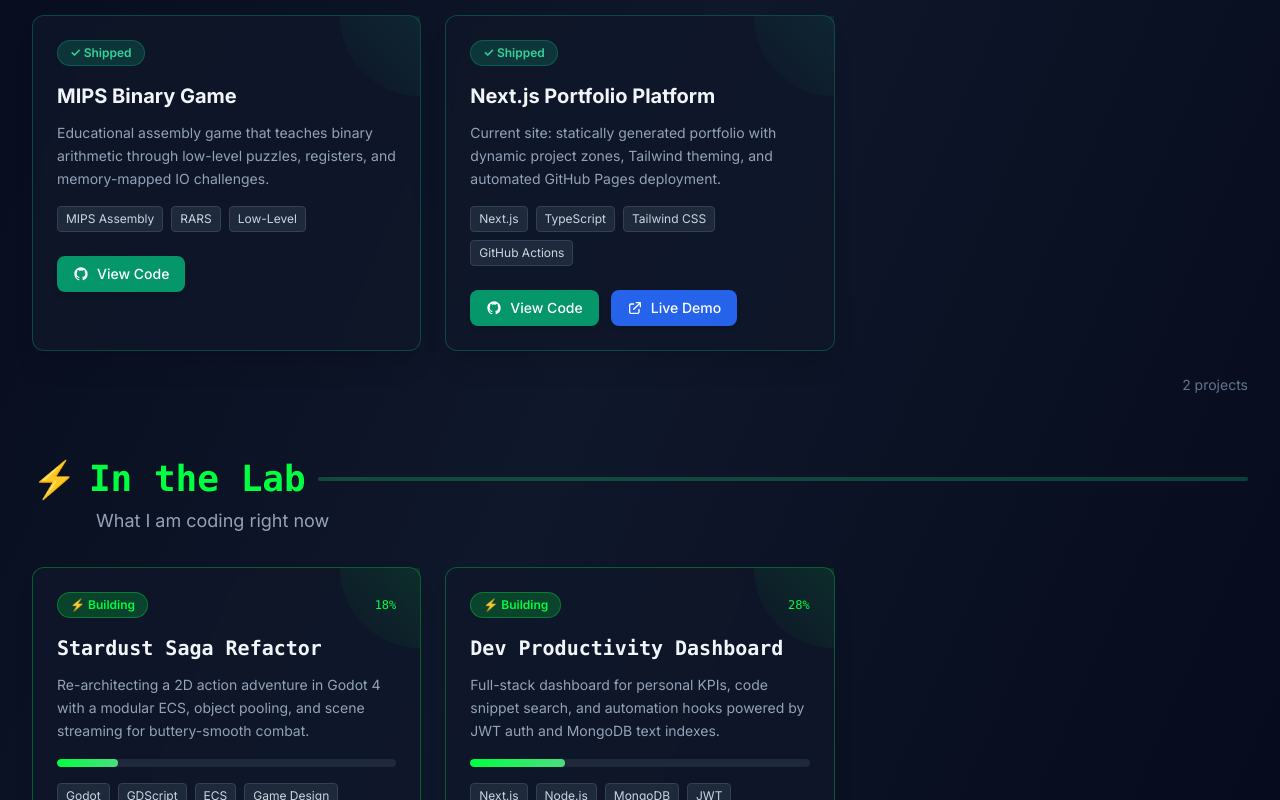
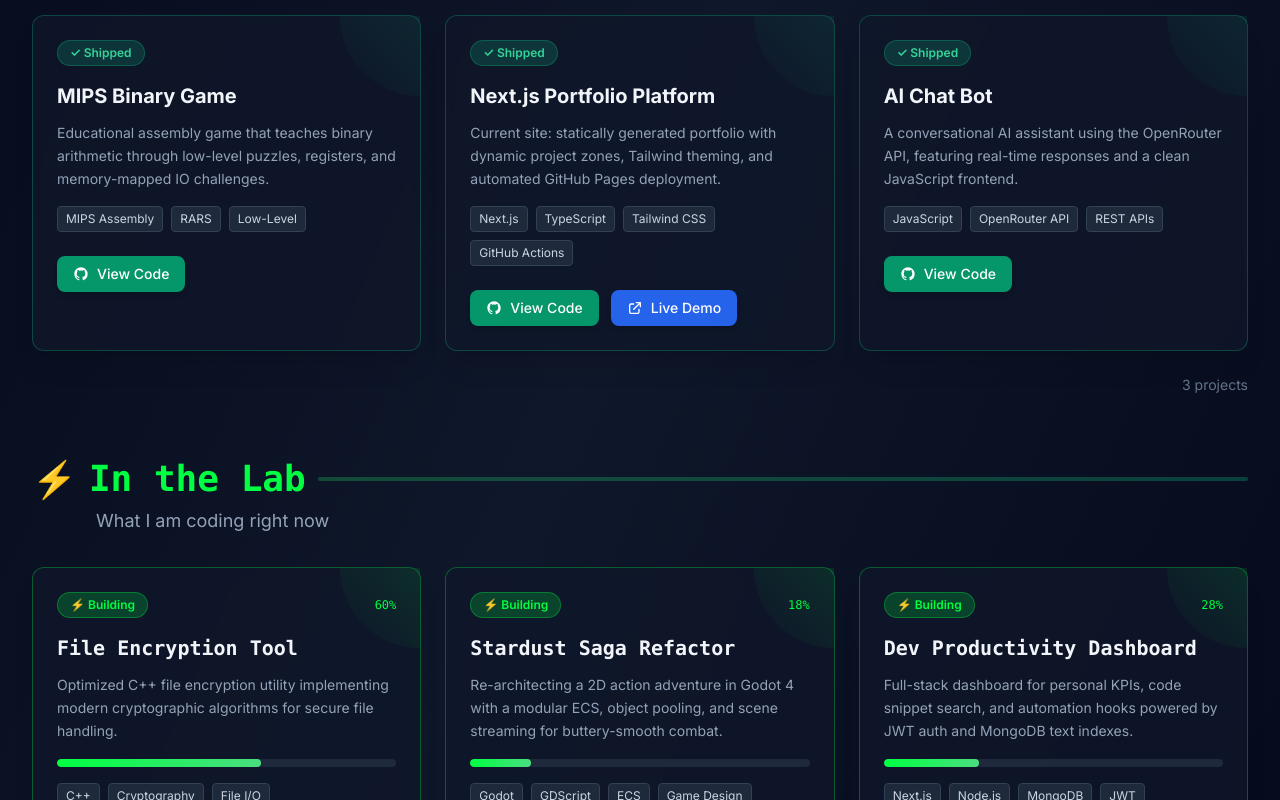
Before and after one commit to Dtv48-Olu/Portfolio-Website, a Next.js app: page / in a window 1280 px wide. Shown: the part 1240-2040 px from the top of the page. Built offline with nearby package versions, Linux system fonts and the light colour scheme.

Commit message:
Fix project sync: create missing repos, include all public repos, add exclusion list

```diff
--- a/data/projects.json
+++ b/data/projects.json
@@ -36,6 +36,44 @@
       "docs": "#"
     },
     "repo": "Portfolio-Website",
+    "manual": true
+  },
+  {
+    "id": "ai-chat-bot",
+    "title": "AI Chat Bot",
+    "description": "A conversational AI assistant using the OpenRouter API, featuring real-time responses and a clean JavaScript frontend.",
+    "status": "shipped",
+    "progress": 100,
+    "techStack": [
+      "JavaScript",
+      "OpenRouter API",
+      "REST APIs"
+    ],
+    "links": {
+      "github": "https://github.com/Dtv48-Olu/AI-Chat-Bot",
+      "demo": "#",
+      "docs": "#"
+    },
+    "repo": "AI-Chat-Bot",
+    "manual": true
+  },
+  {
+    "id": "file-encryption",
+    "title": "File Encryption Tool",
+    "description": "Optimized C++ file encryption utility implementing modern cryptographic algorithms for secure file handling.",
+    "status": "building",
+    "progress": 60,
+    "techStack": [
+      "C++",
+      "Cryptography",
+      "File I/O"
+    ],
+    "links": {
+      "github": "https://github.com/Dtv48-Olu/File-Encryption",
+      "demo": "#",
+      "docs": "#"
+    },
+    "repo": "File-Encryption",
     "manual": true
   },
   {
```
Also changed, not shown: data/manual-projects.json (+77 -28 lines), scripts/sync-projects.js (+67 -45 lines).
